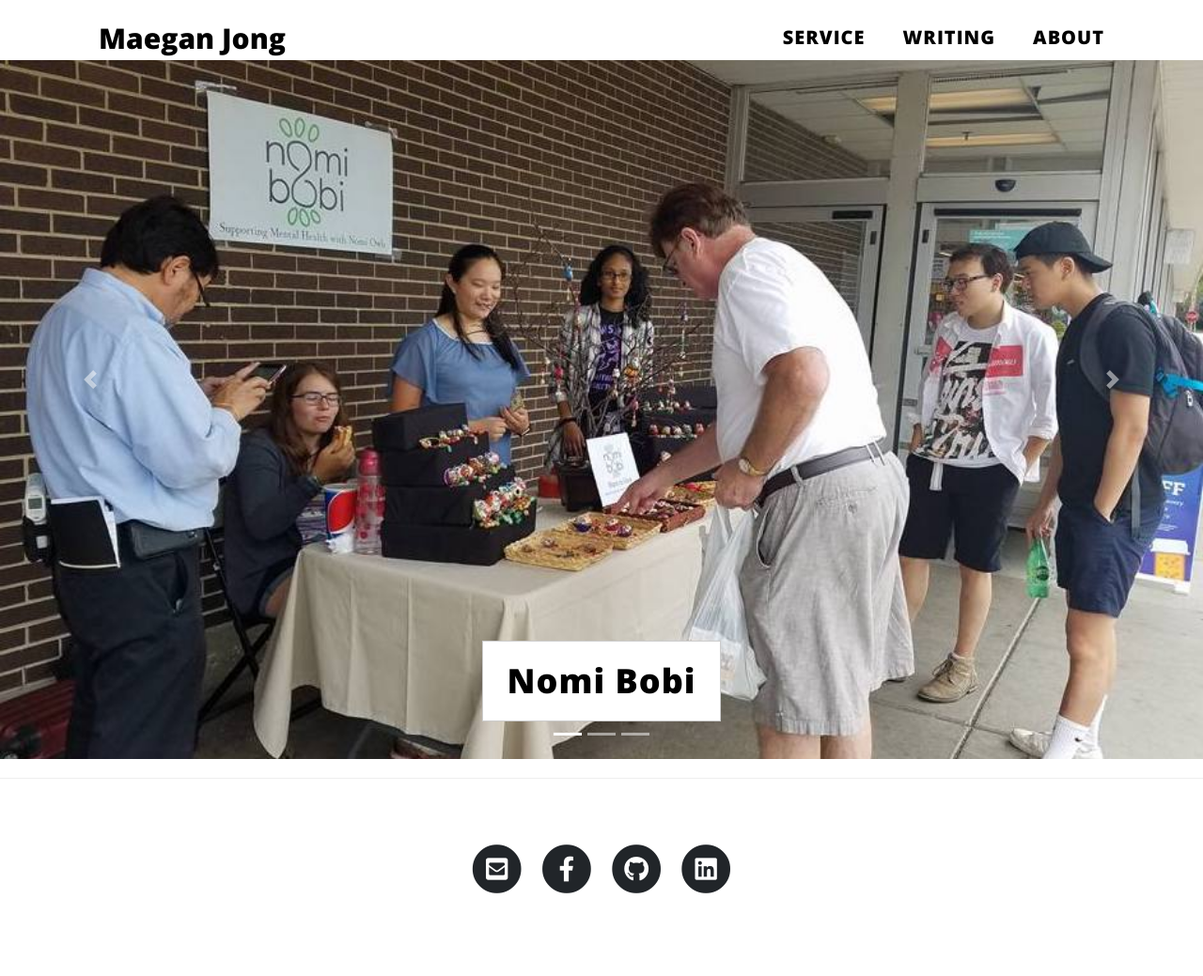
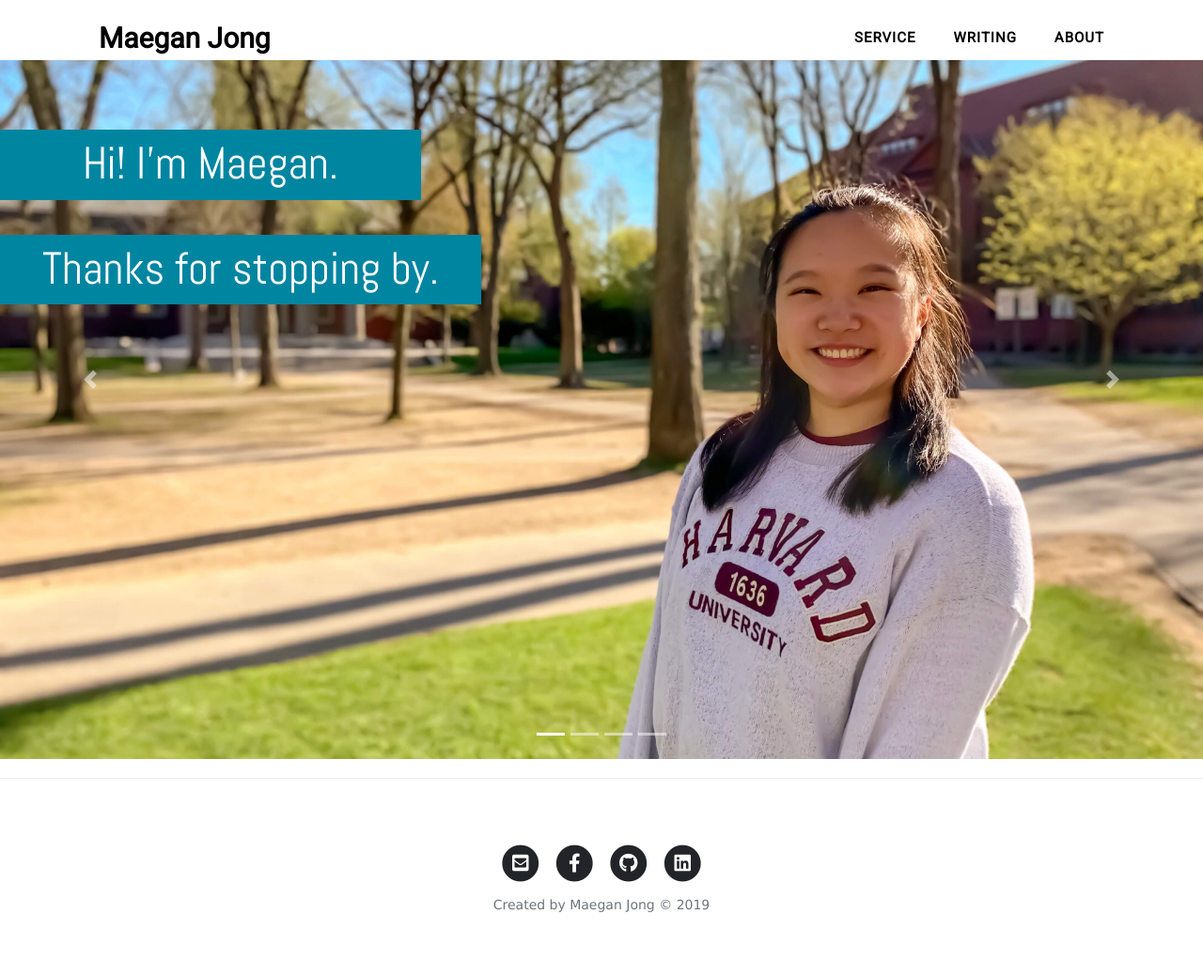
Before and after one commit to StartBootstrap/startbootstrap-clean-blog, a PHP site: page / in a window 1280 px wide. Shown: the whole page at 94% size. Before the commit the page ends 951 px from the top, so only its background shows below. Run offline with PHP 8.4, Linux system fonts and the light colour scheme.

Commit message:
change fonts and add features and landing image

```diff
--- a/chinese.html
+++ b/chinese.html
@@ -15,6 +15,7 @@
 
   <!-- Custom fonts for this template -->
   <link href="vendor/fontawesome-free/css/all.min.css" rel="stylesheet" type="text/css">
+  <link href='https://fonts.googleapis.com/css?family=Roboto' rel='stylesheet' type='text/css'>
   <link href='https://fonts.googleapis.com/css?family=Lora:400,700,400italic,700italic' rel='stylesheet' type='text/css'>
   <link href='https://fonts.googleapis.com/css?family=Open+Sans:300italic,400italic,600italic,700italic,800italic,400,300,600,700,800' rel='stylesheet' type='text/css'>
 
--- a/code211.html
+++ b/code211.html
@@ -15,6 +15,7 @@
 
   <!-- Custom fonts for this template -->
   <link href="vendor/fontawesome-free/css/all.min.css" rel="stylesheet" type="text/css">
+  <link href='https://fonts.googleapis.com/css?family=Roboto' rel='stylesheet' type='text/css'>
   <link href='https://fonts.googleapis.com/css?family=Lora:400,700,400italic,700italic' rel='stylesheet' type='text/css'>
   <link href='https://fonts.googleapis.com/css?family=Open+Sans:300italic,400italic,600italic,700italic,800italic,400,300,600,700,800' rel='stylesheet' type='text/css'>
 
--- a/css/clean-blog.css
+++ b/css/clean-blog.css
@@ -1,4 +1,4 @@
-/*!
+roboto/*!
  * Start Bootstrap - Clean Blog v5.0.5 (https://startbootstrap.com/template-overviews/clean-blog)
  * Copyright 2013-2019 Start Bootstrap
  * Licensed under MIT (https://github.com/BlackrockDigital/startbootstrap-clean-blog/blob/master/LICENSE)
@@ -28,7 +28,7 @@
 h6
 {
   font-weight: 800;
-  font-family: 'Open Sans', 'Helvetica Neue', Helvetica, Arial, sans-serif;
+  font-family: 'roboto', 'Helvetica Neue', Helvetica, Arial, sans-serif;
   color: #000000;
 }
 
@@ -93,13 +93,13 @@
   position: absolute;
   border-bottom: 1px solid #e9ecef;
   background-color: white;
-  font-family: 'Open Sans', 'Helvetica Neue', Helvetica, Arial, sans-serif;
+  font-family: 'roboto', 'Helvetica Neue', Helvetica, Arial, sans-serif;
 }
 
 #mainNav .navbar-brand {
   font-weight: 800;
   color: #343a40;
-  font-size: 150%;
+  font-size: 200%;
 }
 
 #mainNav .navbar-toggler {
@@ -198,6 +198,7 @@
   opacity: 0.5;
 }
 
+/*edits the space between the top and the navbar*/
 header.masthead .page-heading,
 header.masthead .post-heading,
 header.masthead .site-heading {
@@ -205,6 +206,7 @@
   color: black;
 }
 
+/*edits the space between the top and the navbar*/
 @media only screen and (min-width: 768px) {
   header.masthead .page-heading,
   header.masthead .post-heading,
@@ -231,7 +233,7 @@
   line-height: 1.1;
   display: block;
   margin: 0px 0 0;
-  font-family: 'Open Sans', 'Helvetica Neue', Helvetica, Arial, sans-serif;
+  font-family: 'roboto', 'Helvetica Neue', Helvetica, Arial, sans-serif;
 }
 
 @media only screen and (min-width: 768px) {
@@ -255,7 +257,7 @@
   font-size: 24px;
   font-weight: 600;
   margin: 10px 0 30px;
-  font-family: 'Open Sans', 'Helvetica Neue', Helvetica, Arial, sans-serif;
+  font-family: 'roboto', 'Helvetica Neue', Helvetica, Arial, sans-serif;
 }
 
 header.masthead .post-heading .meta {
@@ -400,15 +402,14 @@
 
 
 .btn {
-
-  font-weight: 800;
+  font-weight: 500;
   padding: 15px 25px;
   letter-spacing: 1px;
   /*text-transform: uppercase;*/
   border-radius: 0;
-  color: #000000;
-  font-size: 85%;
-  font-family: 'Open Sans', 'Helvetica Neue', Helvetica, Arial, sans-serif;
+  color: #ffffff;
+  font-size: 95%;
+  font-family: 'Abel', 'Helvetica Neue', Helvetica, Arial, sans-serif;
 }
 
 .btn-primary {
@@ -457,19 +458,20 @@
 
 .text{
   margin-left: 20px;
+
   margin-top: 0em;
   font-size: 1em;
 }
 
 .title{
   font-weight: 800;
-  font-family: 'Open Sans', 'Helvetica Neue', Helvetica, Arial, sans-serif;
+  font-family: 'roboto', 'Helvetica Neue', Helvetica, Arial, sans-serif;
   color: #000000;
 }
 
 .servicetitle{
   font-weight: 800;
-  font-family: 'Open Sans', 'Helvetica Neue', Helvetica, Arial, sans-serif;
+  font-family: 'roboto', 'Helvetica Neue', Helvetica, Arial, sans-serif;
   color: #000000;
   text-align: center;
 }
@@ -484,3 +486,112 @@
 .leftnav {
   margin-left: 30px;
 }
+
+.nbtext-block{
+  position: absolute;
+  top: 45%;
+  right: 0px;
+  width: 45%;
+  height: 10%;
+  background-color: #0085A1;
+  color: white;
+  padding-left: 20px;
+  padding-right: 20px;
+
+
+  font-weight: 100;
+  font-family: 'Abel', 'Helvetica Neue', Helvetica, Arial, sans-serif;
+  color: #ffffff;
+  text-align: center;
+  margin: auto;
+  vertical-align: baseline;
+  font-size: 4em;
+}
+
+.c211text-block {
+  position: absolute;
+  top: 60%;
+  left: 0px;
+  width: 30%;
+  height: 10%;
+  background-color: #0085A1;
+  color: white;
+  padding-left: 20px;
+  padding-right: 20px;
+
+
+  font-weight: 100;
+  font-family: 'Abel', 'Helvetica Neue', Helvetica, Arial, sans-serif;
+  color: #ffffff;
+  text-align: center;
+  margin: auto;
+  vertical-align: baseline;
+  font-size: 4em;
+
+}
+
+.chinesetext-block {
+  position: absolute;
+  top: 10%;
+  left: 0px;
+  width: 45%;
+  height: 10%;
+  background-color: #0085A1;
+  color: white;
+  padding-left: 20px;
+  padding-right: 20px;
+
+
+  font-weight: 100;
+  font-family: 'Abel', 'Helvetica Neue', Helvetica, Arial, sans-serif;
+  color: #ffffff;
+  text-align: center;
+  margin: auto;
+  vertical-align: baseline;
+  font-size: 4em;
+
+}
+
+.biotext-block {
+  position: absolute;
+  top: 10%;
+  left: 0px;
+  width: 35%;
+  height: 10%;
+  background-color: #0085A1;
+  color: white;
+  padding-left: 20px;
+  padding-right: 20px;
+
+
+  font-weight: 100;
+  font-family: 'Abel', 'Helvetica Neue', Helvetica, Arial, sans-serif;
+  color: #ffffff;
+  text-align: center;
+  margin: auto;
+  vertical-align: baseline;
+  font-size: 4em;
+
+}
+
+.bio2text-block {
+  position: absolute;
+  top: 25%;
+  left: 0px;
+  width: 40%;
+  height: 10%;
+  background-color: #0085A1;
+  color: white;
+  padding-left: 20px;
+  padding-right: 20px;
+
+
+  font-weight: 100;
+  font-family: 'Abel', 'Helvetica Neue', Helvetica, Arial, sans-serif;
+  color: #ffffff;
+  text-align: center;
+  margin: auto;
+  vertical-align: baseline;
+  font-size: 4em;
+
+}
--- a/index.html
+++ b/index.html
@@ -16,6 +16,8 @@
   <!-- Custom fonts for this template -->
   <link href="vendor/fontawesome-free/css/all.min.css" rel="stylesheet" type="text/css">
   <link href='https://fonts.googleapis.com/css?family=Lora:400,700,400italic,700italic' rel='stylesheet' type='text/css'>
+  <link href='https://fonts.googleapis.com/css?family=Roboto' rel='stylesheet' type='text/css'>
+  <link href='https://fonts.googleapis.com/css?family=Abel' rel='stylesheet' type='text/css'>
   <link rel="stylesheet" href="https://www.w3schools.com/w3css/4/w3.css">
   <link href='https://fonts.googleapis.com/css?family=Open+Sans:300italic,400italic,600italic,700italic,800italic,400,300,600,700,800' rel='stylesheet' type='text/css'>
 
@@ -47,31 +49,58 @@
   </header>-->
 
   <header>
-  <div id="carouselExampleIndicators" class="carousel slide" data-ride="carousel">
+  <div id="carouselExampleIndicators" class="carousel slide" data-ride="carousel" style="display: none;">
     <ol class="carousel-indicators">
       <li data-target="#carouselExampleIndicators" data-slide-to="0" class="active"></li>
       <li data-target="#carouselExampleIndicators" data-slide-to="1" ></li>
       <li data-target="#carouselExampleIndicators" data-slide-to="2"></li>
+      <li data-target="#carouselExampleIndicators" data-slide-to="3"></li>
     </ol>
     <div class="carousel-inner" role="listbox">
       <!-- Slide One - Set the background image for this slide in the line below -->
-      <div class="carousel-item active" style="background-image: url('img/nb-jo.jpg')">
+      <div class="carousel-item active" style="background-image: url('img/mj-index.jpg')">
+          <div class="biotext-block">
+          <p>Hi! I'm Maegan.</p>
+          </div>
+
+          <div class="bio2text-block">
+          <p>Thanks for stopping by.</p>
+          </div>
+        <div class="carousel-caption d-none d-md-block">
+          <!--<h3 class="display-4"></h3>
+          <p class="lead">This is a description for the first slide.</p> -->
+
+        </div>
+      </div>
+
+      <!-- Slide Two - Set the background image for this slide in the line below -->
+      <div class="carousel-item" style="background-image: url('img/nb-jo.jpg')">
+          <div class="nbtext-block">
+          <p>Mental Health Advocacy</p>
+          </div>
         <div class="carousel-caption d-none d-md-block">
           <!--<h3 class="display-4"></h3>
           <p class="lead">This is a description for the first slide.</p> -->
           <a href="nomibobi.html" class="btn w3-xxlarge w3-button w3-white w3-border w3-round-large">Nomi Bobi</a>
         </div>
       </div>
-      <!-- Slide Two - Set the background image for this slide in the line below -->
+      <!-- Slide Three - Set the background image for this slide in the line below -->
       <div class="carousel-item" style="background-image: url('img/c211-lg.jpg')">
+        <div class="c211text-block">
+        <p>Hackathon</p>
+        </div>
         <div class="carousel-caption d-none d-md-block">
+
           <!--<h3 class="display-4">Code211</h3>
           <p class="lead">This is a description for the third slide.</p> -->
           <a href="code211.html" class="btn w3-xxlarge w3-button w3-white w3-border w3-round-large">Code211</a>
         </div>
       </div>
-      <!-- Slide Three - Set the background image for this slide in the line below -->
+      <!-- Slide Four - Set the background image for this slide in the line below -->
       <div class="carousel-item" style="background-image: url('img/tc-lg.jpg')">
+        <div class="chinesetext-block">
+        <p>Communications & Culture</p>
+        </div>
         <div class="carousel-caption d-none d-md-block">
           <!--<h3 class="display-4">Teaching Chinese</h3>
           <p class="lead">This is a description for the second slide.</p> -->
@@ -88,6 +117,7 @@
           <span class="sr-only">Next</span>
         </a>
   </div>
+
 </header>
 
 
--- a/js/script.js
+++ b/js/script.js
@@ -59,11 +59,30 @@
           '</a>'+
         '</li>'+
       '</ul>'+
+
+      '<p class="copyright text-muted" style= "margin-top: 1em;">Created by Maegan Jong &copy; 2019</p>'+
       '</div>'+
   '</div>'+
 '</div>';
 
 
-$(document).ready(function(){
-   $('#about').slideDown();
+$("about.html").ready(function(){
+    $("#about").fadeIn(1000);
+    $("#face").fadeIn(1000);
+    $("#bio").fadeIn(1000);
+    $("#award").fadeIn(1000);
+
 });
+
+$("index.html").ready(function(){
+
+    $("#carouselExampleIndicators").fadeIn(1000);
+});
+
+$("service.html").ready(function(){
+
+    $("#proj1").fadeIn(1000);
+    $("#proj2").fadeIn(1500);
+    $("#proj3").fadeIn(2000);
+
+});
--- a/nomibobi.html
+++ b/nomibobi.html
@@ -15,6 +15,7 @@
 
   <!-- Custom fonts for this template -->
   <link href="vendor/fontawesome-free/css/all.min.css" rel="stylesheet" type="text/css">
+  <link href='https://fonts.googleapis.com/css?family=Roboto' rel='stylesheet' type='text/css'>
   <link href='https://fonts.googleapis.com/css?family=Lora:400,700,400italic,700italic' rel='stylesheet' type='text/css'>
   <link href='https://fonts.googleapis.com/css?family=Open+Sans:300italic,400italic,600italic,700italic,800italic,400,300,600,700,800' rel='stylesheet' type='text/css'>
 
--- a/writing.html
+++ b/writing.html
@@ -15,6 +15,7 @@
 
   <!-- Custom fonts for this template -->
   <link href="vendor/fontawesome-free/css/all.min.css" rel="stylesheet" type="text/css">
+  <link href='https://fonts.googleapis.com/css?family=Roboto' rel='stylesheet' type='text/css'>
   <link href='https://fonts.googleapis.com/css?family=Lora:400,700,400italic,700italic' rel='stylesheet' type='text/css'>
   <link href='https://fonts.googleapis.com/css?family=Open+Sans:300italic,400italic,600italic,700italic,800italic,400,300,600,700,800' rel='stylesheet' type='text/css'>
 
```
Also changed, not shown: about.html (+7 -6 lines), service.html (+14 -6 lines), img/mj-index.jpg (added).
